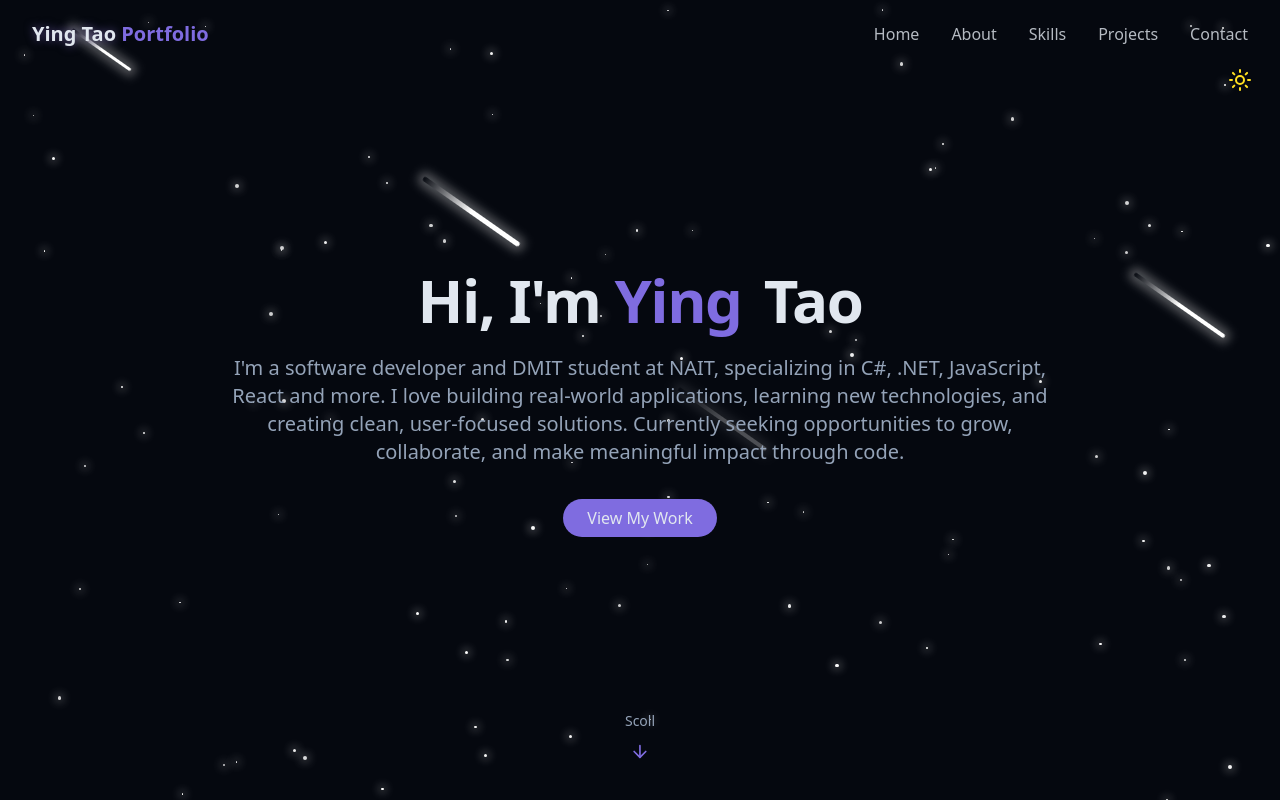
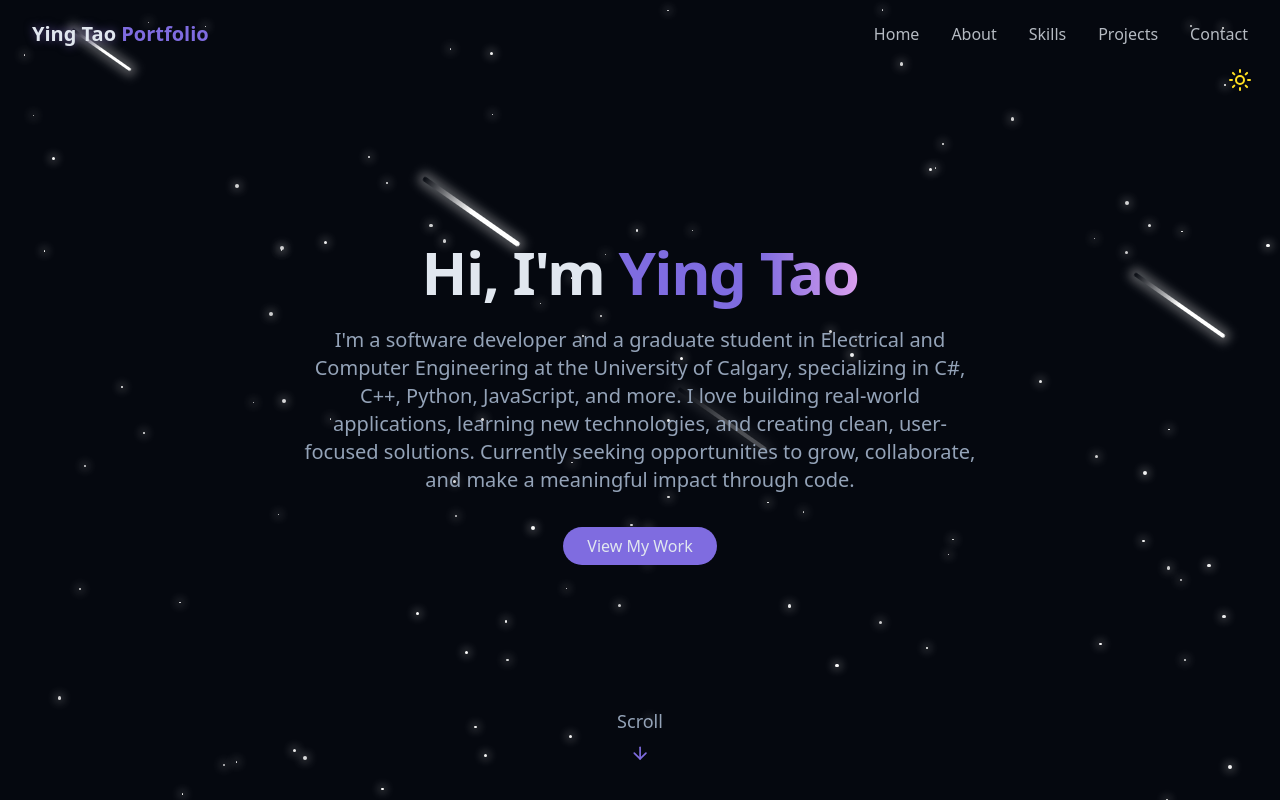
Before and after one commit to LUCKYINGGG/PersonalPortfolioWeb, a React (Vite) app: page / in a window 1280 px wide. Shown: the top 800 px of the page. Built offline with nearby package versions, Linux system fonts and the light colour scheme.

Commit message:
update hero and contact sections

```diff
--- a/src/components/ContactSection.jsx
+++ b/src/components/ContactSection.jsx
@@ -95,7 +95,7 @@ export const ContactSection = () =>
                                 <div className="grid justify-items-start">
                                     <h4 className="font-medium">Location</h4>
                                     <a className="text-muted-foreground hover:text-primary transition-colors">
-                                        Edmonton, Alberta, Canada
+                                        Calgary, Alberta, Canada
                                     </a>
                                 </div>
                             </div>
--- a/src/components/HeroSection.jsx
+++ b/src/components/HeroSection.jsx
@@ -5,15 +5,15 @@ export const HeroSection = () =>
 
     return (
         <section id="hero" className="relative min-h-screen flex flex-col items-center justify-center px-4" >
-            <div className="container max-w-4xl max-auto text-center z-10">
+            <div className="container max-w-4xl mx-auto text-center z-10">
                 <div className="space-y-6">
                     <h1 className="text-4xl md:text-6xl font-bold tracking-tight">
                         <span className="opacity-0 animate-fade-in">Hi, I'm { " " } </span>
                         <span className="text-primary opacity-0 animate-fade-in-delay-1">Ying { " " }</span>
-                        <span className="text-gradient ml-2 opacity-0 animate-fade-in-delay-2">Tao</span>
+                        <span className="text-gradient opacity-0 animate-fade-in-delay-2">Tao</span>
                     </h1>
-                    <p className="text-lg md:text-xl text-muted-foreground max-2-2xl max-auto opacity-0 animate-fade-in-delay-3">
-                        I'm a software developer and DMIT student at NAIT, specializing in C#, .NET, JavaScript, React and more. I love building real-world applications, learning new technologies, and creating clean, user-focused solutions. Currently seeking opportunities to grow, collaborate, and make meaningful impact through code.
+                    <p className="text-lg md:text-xl text-muted-foreground max-w-2xl mx-auto opacity-0 animate-fade-in-delay-3">
+                        I'm a software developer and a graduate student in Electrical and Computer Engineering at the University of Calgary, specializing in C#, C++, Python, JavaScript, and more. I love building real-world applications, learning new technologies, and creating clean, user-focused solutions. Currently seeking opportunities to grow, collaborate, and make a meaningful impact through code.
                     </p>
                     <div className="opacity-0 animate-fade-in-delay-4 pt-4">
                         <a href="#projects" className="cosmic-button ">
@@ -24,8 +24,8 @@ export const HeroSection = () =>
             </div>
 
             <div className="absolute bottom-8 left-1/2 transform -translate-x-1/2 flex flex-col items-center animate-bounce">
-                <span className="text-sm text-muted-foreground mb-2">Scoll</span>
-                <ArrowDown className="h5 w-5 text-primary" />
+                <span className="text-lg text-muted-foreground mb-2">Scroll</span>
+                <ArrowDown className="h-5 w-5 text-primary" />
             </div>
 
         </section>
--- a/src/index.css
+++ b/src/index.css
@@ -107,6 +107,8 @@
 
     --input: 215 32% 58%;
     --ring: 250 47% 60%;
+
+    --gradient-to: 285 55% 52%;
   }
 
   .dark {
@@ -132,6 +134,8 @@
 
     --input: 217 33% 42%;
     --ring: 250 65% 65%;
+
+    --gradient-to: 285 70% 78%;
   }
 
   * {
@@ -176,6 +180,18 @@
   text-shadow: 0 0 10px rgba(167, 139, 250, 0.5);
 }
 
+@utility text-gradient {
+  background-image: linear-gradient(
+    to right,
+    hsl(var(--primary)),
+    hsl(var(--gradient-to))
+  );
+  -webkit-background-clip: text;
+  background-clip: text;
+  color: transparent;
+  -webkit-text-fill-color: transparent;
+}
+
 @utility card-hover {
   @apply transition-transform duration-300 hover:scale-[1.02] hover:shadow-lg;
 }
```
